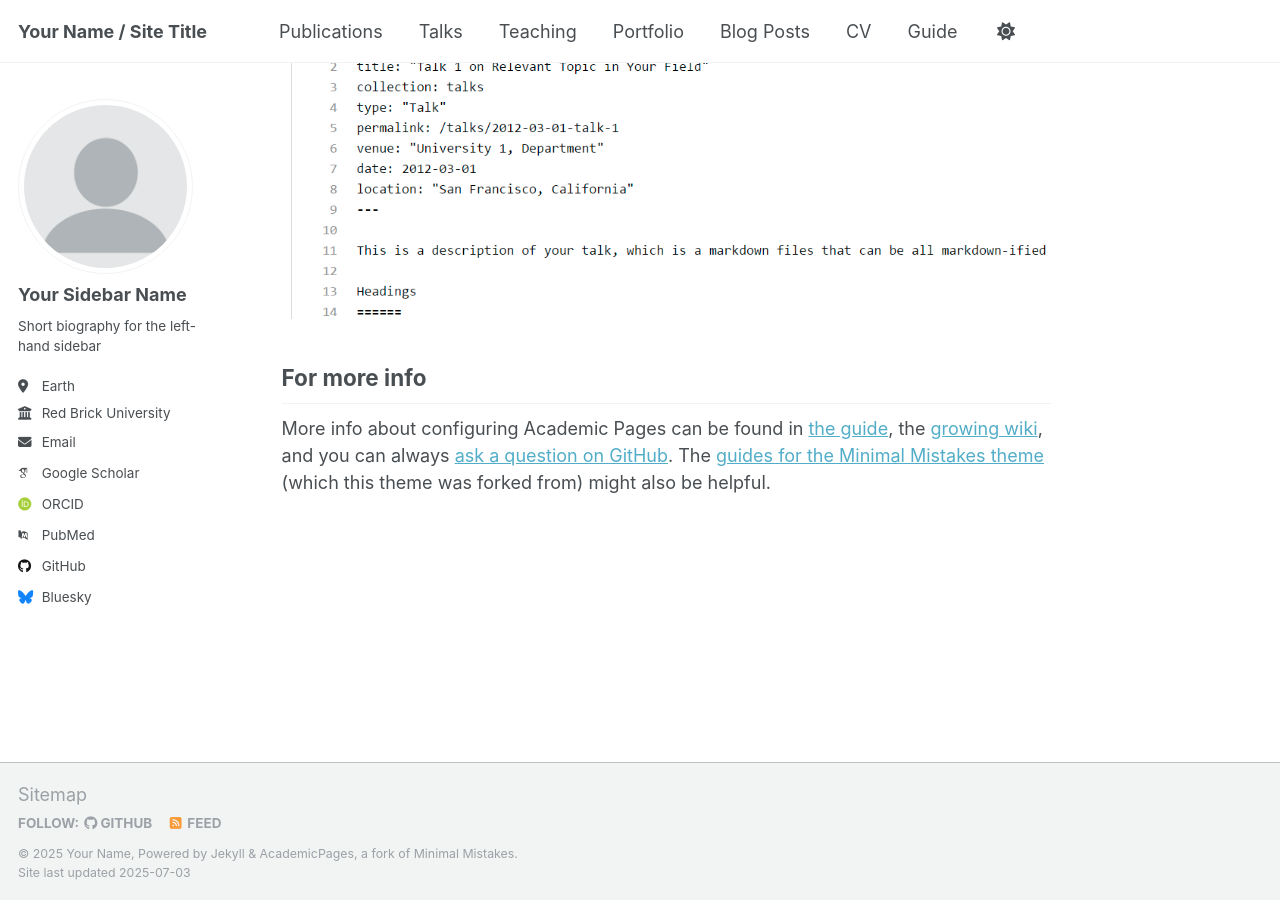
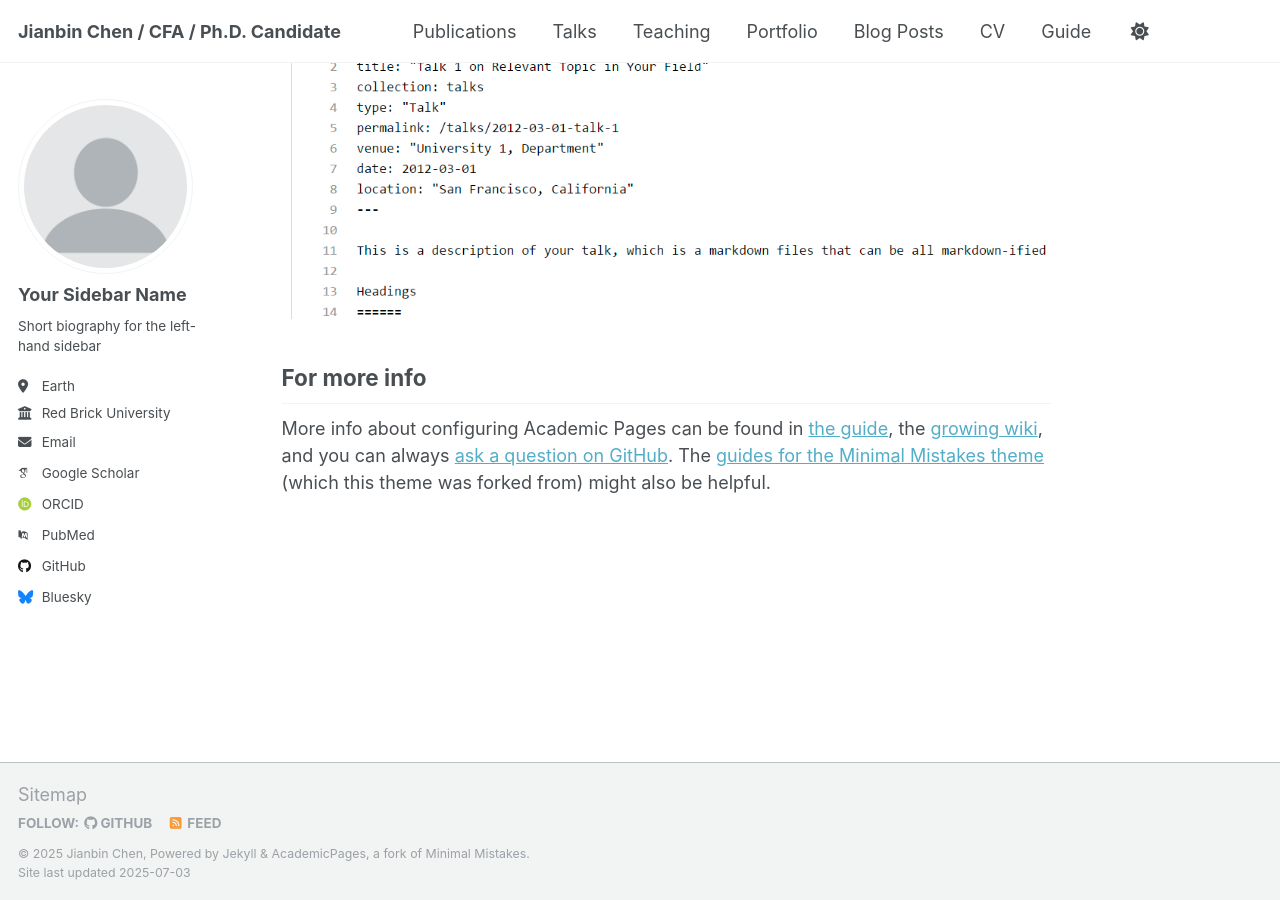
Before and after one commit to damonuc/JianbinChen.github.io, a Jekyll site: the page built from _pages/about.md, in a window 1280 px wide and 900 px high, scrolled down 2880 px. Built offline with Jekyll 4.4.1, drawn with Linux system fonts in a browser that asks for light colours; some web fonts are replaced; a script that is not in the unit is left out.

Commit message:
“massage”

```diff
--- a/_config.yml
+++ b/_config.yml
@@ -9,10 +9,10 @@
 # Basic Site Settings
 locale                   : "en-US"
 site_theme               : "default"
-title                    : "Your Name / Site Title"
+title                    : "Jianbin Chen / CFA / Ph.D. Candidate"
 title_separator          : "-"
-name                     : &name "Your Name"
-description              : &description "personal description"
+name                     : &name "Jianbin Chen"
+description              : &description "CFA / Ph.D. Candidate in Economics at the University of California, Riverside. Research interests include financial economics, asset pricing, and machine learning applications in finance."
 url                      : https://academicpages.github.io # the base hostname & protocol for your site e.g. "https://[your GitHub username].github.io" or if you already have some other page hosted on Github then use "https://[your GitHub username].github.io/[Your Repo Name]"
 baseurl                  : "" # the subpath of your site, e.g. "/blog"
 repository               : "academicpages/academicpages.github.io"
```
